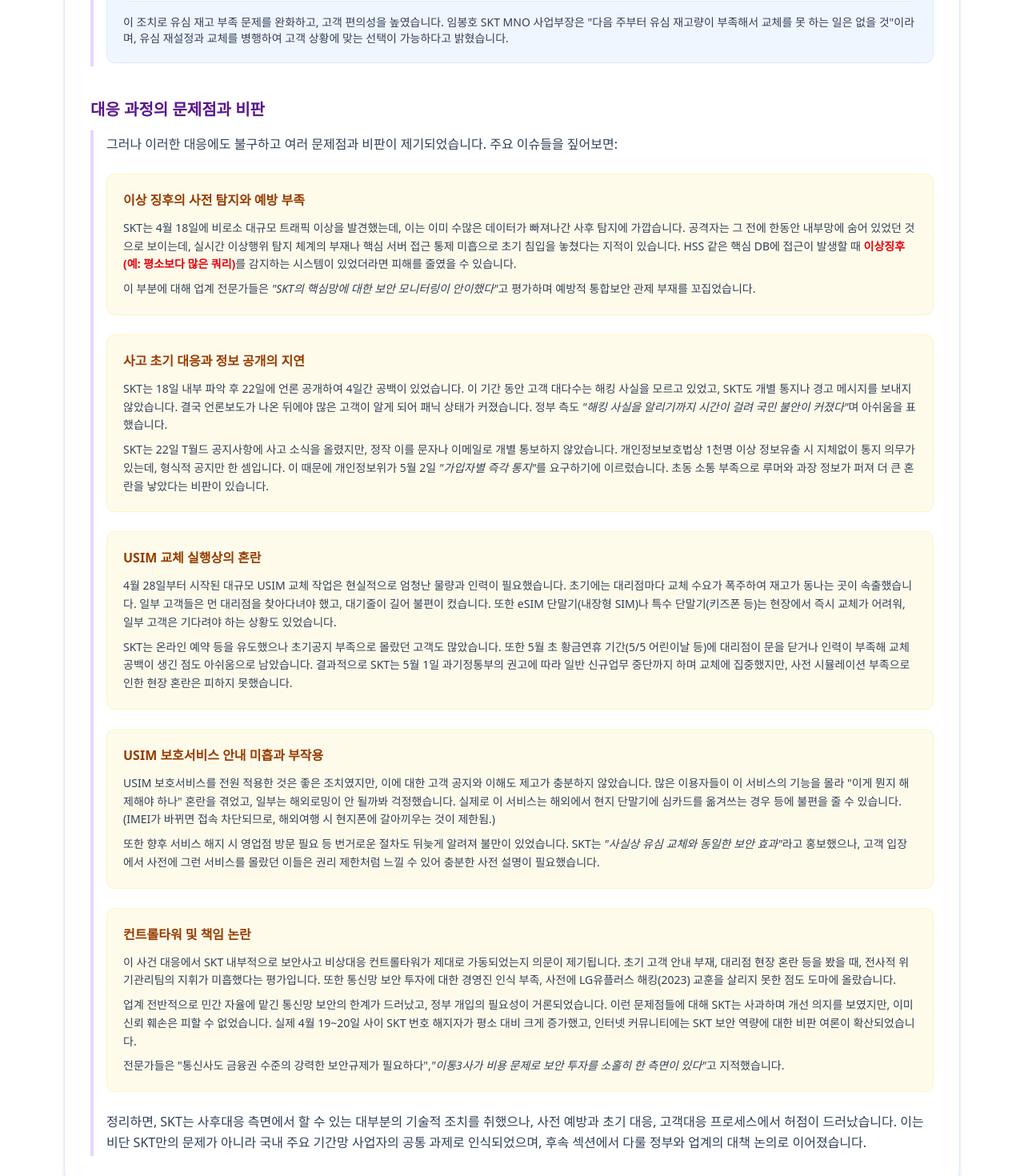
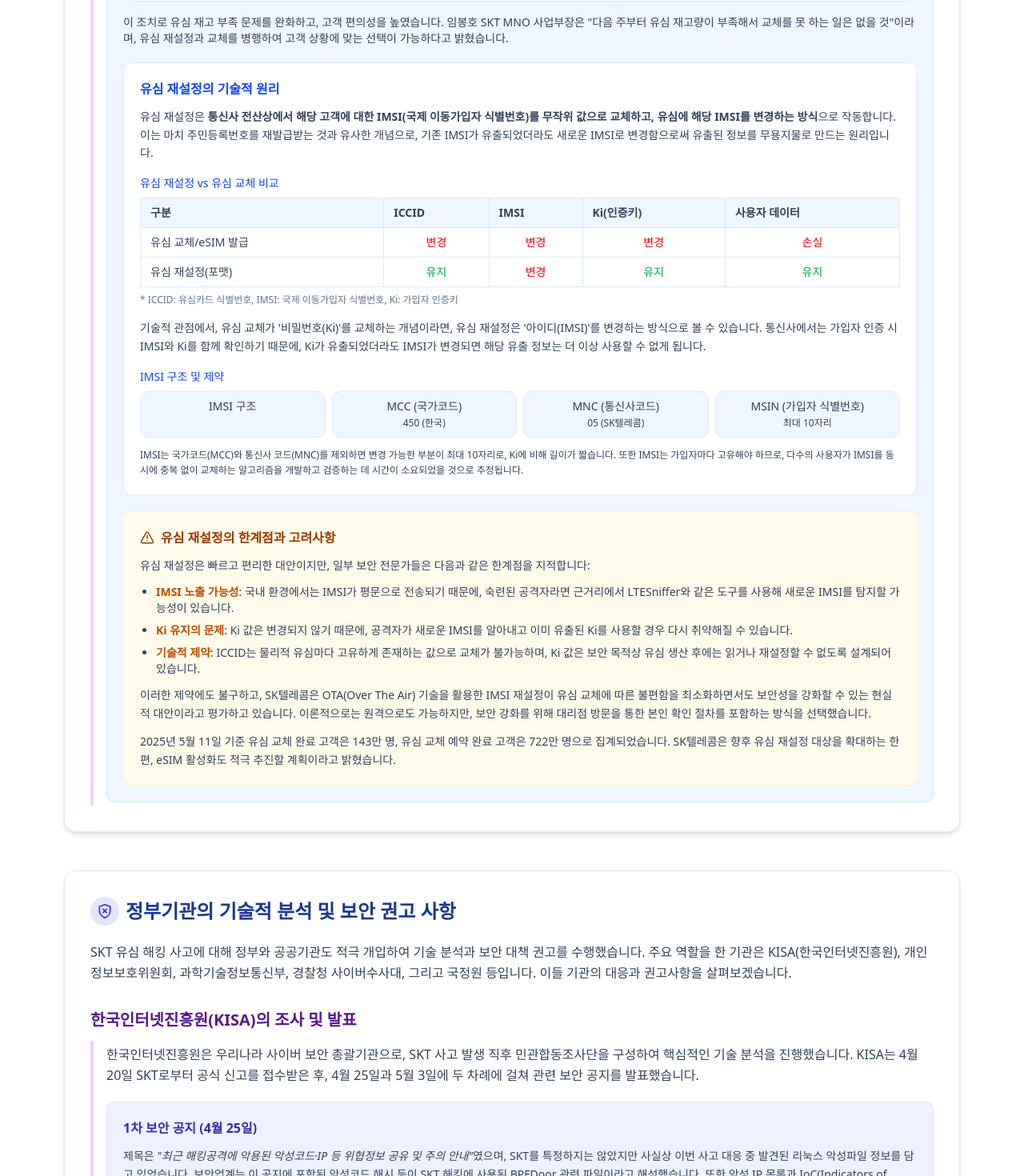
Before and after one commit to pandora0667/sk-telecom-security-incident, a Next.js app: page /response in a window 1280 px wide. Shown: the part 4240-5710 px from the top of the page at 80% size. Built offline with nearby package versions, Linux system fonts and the light colour scheme.

Commit message:
update: 2025-05-26

```diff
--- a/src/app/response/page.tsx
+++ b/src/app/response/page.tsx
@@ -412,110 +412,134 @@
                         이 조치로 유심 재고 부족 문제를 완화하고, 고객 편의성을 높였습니다. 임봉호 SKT MNO 사업부장은 &quot;다음 주부터 유심 재고량이 부족해서 교체를 못 하는 일은 없을 것&quot;이라며,
                         유심 재설정과 교체를 병행하여 고객 상황에 맞는 선택이 가능하다고 밝혔습니다.
                       </p>
-                    </div>
-                  </div>
-                </div>
 
-                {/* 4.2 대응 과정의 문제점과 비판 */}
-                <div className="mt-10">
-                  <h3 className="text-xl font-bold text-purple-900 mb-3" id="response-issues">대응 과정의 문제점과 비판</h3>
+                      <div className="bg-white rounded-lg border border-blue-100 p-5 mt-5">
+                        <h5 className="text-md font-semibold text-blue-700 mb-3">
+                          유심 재설정의 기술적 원리
+                        </h5>
 
-                  <div className="pl-4 border-l-4 border-purple-200 py-1">
-                    <p className="mb-6 leading-relaxed">
-                      그러나 이러한 대응에도 불구하고 여러 문제점과 비판이 제기되었습니다. 주요 이슈들을 짚어보면:
-                    </p>
+                        <p className="text-sm text-slate-700 leading-relaxed mb-4">
+                          유심 재설정은 <strong>통신사 전산상에서 해당 고객에 대한 IMSI(국제 이동가입자 식별번호)를 무작위 값으로 교체하고,
+                          유심에 해당 IMSI를 변경하는 방식</strong>으로 작동합니다. 이는 마치 주민등록번호를 재발급받는 것과 유사한 개념으로,
+                          기존 IMSI가 유출되었더라도 새로운 IMSI로 변경함으로써 유출된 정보를 무용지물로 만드는 원리입니다.
+                        </p>
 
-                    <div className="space-y-6">
-                      <div className="bg-amber-50 p-5 rounded-lg border border-amber-100">
-                        <h4 className="font-semibold text-amber-800 mb-3">이상 징후의 사전 탐지와 예방 부족</h4>
-                        <p className="text-sm text-slate-700 leading-relaxed">
-                          SKT는 4월 18일에 비로소 대규모 트래픽 이상을 발견했는데, 이는 이미 수많은 데이터가 빠져나간 사후 탐지에 가깝습니다.
-                          공격자는 그 전에 한동안 내부망에 숨어 있었던 것으로 보이는데, 실시간 이상행위 탐지 체계의 부재나
-                          핵심 서버 접근 통제 미흡으로 초기 침입을 놓쳤다는 지적이 있습니다.
-                          HSS 같은 핵심 DB에 접근이 발생할 때 <strong className="text-red-600">이상징후(예: 평소보다 많은 쿼리)</strong>를
-                          감지하는 시스템이 있었더라면 피해를 줄였을 수 있습니다.
+                        <div className="mb-4">
+                          <h6 className="text-sm font-medium text-blue-700 mb-2">
+                            유심 재설정 vs 유심 교체 비교
+                          </h6>
+                          <div className="overflow-x-auto">
+                            <table className="min-w-full text-sm text-left text-slate-700">
+                              <thead className="bg-blue-50">
+                                <tr>
+                                  <th className="px-3 py-2 border border-blue-100">구분</th>
+                                  <th className="px-3 py-2 border border-blue-100">ICCID</th>
+                                  <th className="px-3 py-2 border border-blue-100">IMSI</th>
+                                  <th className="px-3 py-2 border border-blue-100">Ki(인증키)</th>
+                                  <th className="px-3 py-2 border border-blue-100">사용자 데이터</th>
+                                </tr>
+                              </thead>
+                              <tbody>
+                                <tr>
+                                  <td className="px-3 py-2 border border-blue-100 font-medium">유심 교체/eSIM 발급</td>
+                                  <td className="px-3 py-2 border border-blue-100 text-center text-red-600">변경</td>
+                                  <td className="px-3 py-2 border border-blue-100 text-center text-red-600">변경</td>
+                                  <td className="px-3 py-2 border border-blue-100 text-center text-red-600">변경</td>
+                                  <td className="px-3 py-2 border border-blue-100 text-center text-red-600">손실</td>
+                                </tr>
+                                <tr>
+                                  <td className="px-3 py-2 border border-blue-100 font-medium">유심 재설정(포맷)</td>
+                                  <td className="px-3 py-2 border border-blue-100 text-center text-green-600">유지</td>
+                                  <td className="px-3 py-2 border border-blue-100 text-center text-red-600">변경</td>
+                                  <td className="px-3 py-2 border border-blue-100 text-center text-green-600">유지</td>
+                                  <td className="px-3 py-2 border border-blue-100 text-center text-green-600">유지</td>
+                                </tr>
+                              </tbody>
+                            </table>
+                          </div>
+                          <p className="text-xs text-slate-500 mt-2">
+                            * ICCID: 유심카드 식별번호, IMSI: 국제 이동가입자 식별번호, Ki: 가입자 인증키
+                          </p>
+                        </div>
+
+                        <p className="text-sm text-slate-700 leading-relaxed mb-4">
+                          기술적 관점에서, 유심 교체가 &apos;비밀번호(Ki)&apos;를 교체하는 개념이라면, 유심 재설정은 &apos;아이디(IMSI)&apos;를 변경하는
+                          방식으로 볼 수 있습니다. 통신사에서는 가입자 인증 시 IMSI와 Ki를 함께 확인하기 때문에, Ki가 유출되었더라도
+                          IMSI가 변경되면 해당 유출 정보는 더 이상 사용할 수 없게 됩니다.
                         </p>
-                        <p className="text-sm text-slate-700 leading-relaxed mt-2">
-                          이 부분에 대해 업계 전문가들은 <em>&quot;SKT의 핵심망에 대한 보안 모니터링이 안이했다&quot;</em>고 평가하며
-                          예방적 통합보안 관제 부재를 꼬집었습니다.
-                        </p>
+
+                        <div>
+                          <h6 className="text-sm font-medium text-blue-700 mb-2">
+                            IMSI 구조 및 제약
+                          </h6>
+                          <div className="grid grid-cols-1 md:grid-cols-4 gap-2 text-sm">
+                            <div className="bg-blue-50 p-2 rounded-lg border border-blue-100 font-medium text-center">
+                              IMSI 구조
+                            </div>
+                            <div className="bg-blue-50 p-2 rounded-lg border border-blue-100 text-center">
+                              MCC (국가코드)<br />
+                              <span className="text-xs">450 (한국)</span>
+                            </div>
+                            <div className="bg-blue-50 p-2 rounded-lg border border-blue-100 text-center">
+                              MNC (통신사코드)<br />
+                              <span className="text-xs">05 (SK텔레콤)</span>
+                            </div>
+                            <div className="bg-blue-50 p-2 rounded-lg border border-blue-100 text-center">
+                              MSIN (가입자 식별번호)<br />
+                              <span className="text-xs">최대 10자리</span>
+                            </div>
+                          </div>
+                          <p className="text-xs text-slate-700 mt-3 leading-relaxed">
+                            IMSI는 국가코드(MCC)와 통신사 코드(MNC)를 제외하면 변경 가능한 부분이 최대 10자리로, Ki에 비해
+                            길이가 짧습니다. 또한 IMSI는 가입자마다 고유해야 하므로, 다수의 사용자가 IMSI를 동시에 중복 없이
+                            교체하는 알고리즘을 개발하고 검증하는 데 시간이 소요되었을 것으로 추정됩니다.
+                          </p>
+                        </div>
                       </div>
 
-                      <div className="bg-amber-50 p-5 rounded-lg border border-amber-100">
-                        <h4 className="font-semibold text-amber-800 mb-3">사고 초기 대응과 정보 공개의 지연</h4>
-                        <p className="text-sm text-slate-700 leading-relaxed">
-                          SKT는 18일 내부 파악 후 22일에 언론 공개하여 4일간 공백이 있었습니다.
-                          이 기간 동안 고객 대다수는 해킹 사실을 모르고 있었고, SKT도 개별 통지나 경고 메시지를 보내지 않았습니다.
-                          결국 언론보도가 나온 뒤에야 많은 고객이 알게 되어 패닉 상태가 커졌습니다.
-                          정부 측도 <em>&quot;해킹 사실을 알리기까지 시간이 걸려 국민 불안이 커졌다&quot;</em>며 아쉬움을 표했습니다.
-                        </p>
-                        <p className="text-sm text-slate-700 leading-relaxed mt-2">
-                          SKT는 22일 T월드 공지사항에 사고 소식을 올렸지만, 정작 이를 문자나 이메일로 개별 통보하지 않았습니다.
-                          개인정보보호법상 1천명 이상 정보유출 시 지체없이 통지 의무가 있는데, 형식적 공지만 한 셈입니다.
-                          이 때문에 개인정보위가 5월 2일 <em>&quot;가입자별 즉각 통지&quot;</em>를 요구하기에 이르렀습니다.
-                          초동 소통 부족으로 루머와 과장 정보가 퍼져 더 큰 혼란을 낳았다는 비판이 있습니다.
-                        </p>
-                      </div>
+                      <div className="bg-amber-50 rounded-lg border border-amber-100 p-5 mt-5">
+                        <h5 className="text-md font-semibold text-amber-800 mb-3 flex items-center">
+                          <svg xmlns="http://www.w3.org/2000/svg" width="18" height="18" viewBox="0 0 24 24" fill="none" stroke="currentColor" strokeWidth="2" strokeLinecap="round" strokeLinejoin="round" className="mr-2">
+                            <path d="m21.73 18-8-14a2 2 0 0 0-3.48 0l-8 14A2 2 0 0 0 4 21h16a2 2 0 0 0 1.73-3Z" />
+                            <line x1="12" y1="9" x2="12" y2="13" />
+                            <line x1="12" y1="17" x2="12.01" y2="17" />
+                          </svg>
+                          유심 재설정의 한계점과 고려사항
+                        </h5>
 
-                      <div className="bg-amber-50 p-5 rounded-lg border border-amber-100">
-                        <h4 className="font-semibold text-amber-800 mb-3">USIM 교체 실행상의 혼란</h4>
-                        <p className="text-sm text-slate-700 leading-relaxed">
-                          4월 28일부터 시작된 대규모 USIM 교체 작업은 현실적으로 엄청난 물량과 인력이 필요했습니다.
-                          초기에는 대리점마다 교체 수요가 폭주하여 재고가 동나는 곳이 속출했습니다.
-                          일부 고객들은 먼 대리점을 찾아다녀야 했고, 대기줄이 길어 불편이 컸습니다.
-                          또한 eSIM 단말기(내장형 SIM)나 특수 단말기(키즈폰 등)는 현장에서 즉시 교체가 어려워,
-                          일부 고객은 기다려야 하는 상황도 있었습니다.
-                        </p>
-                        <p className="text-sm text-slate-700 leading-relaxed mt-2">
-                          SKT는 온라인 예약 등을 유도했으나 초기공지 부족으로 몰랐던 고객도 많았습니다.
-                          또한 5월 초 황금연휴 기간(5/5 어린이날 등)에 대리점이 문을 닫거나 인력이 부족해 교체 공백이 생긴 점도
-                          아쉬움으로 남았습니다. 결과적으로 SKT는 5월 1일 과기정통부의 권고에 따라 일반 신규업무 중단까지 하며
-                          교체에 집중했지만, 사전 시뮬레이션 부족으로 인한 현장 혼란은 피하지 못했습니다.
-                        </p>
-                      </div>
+                        <div className="space-y-3 text-sm text-slate-700">
+                          <p className="leading-relaxed">
+                            유심 재설정은 빠르고 편리한 대안이지만, 일부 보안 전문가들은 다음과 같은 한계점을 지적합니다:
+                          </p>
 
-                      <div className="bg-amber-50 p-5 rounded-lg border border-amber-100">
-                        <h4 className="font-semibold text-amber-800 mb-3">USIM 보호서비스 안내 미흡과 부작용</h4>
-                        <p className="text-sm text-slate-700 leading-relaxed">
-                          USIM 보호서비스를 전원 적용한 것은 좋은 조치였지만, 이에 대한 고객 공지와 이해도 제고가 충분하지 않았습니다.
-                          많은 이용자들이 이 서비스의 기능을 몰라 &quot;이게 뭔지 해제해야 하나&quot; 혼란을 겪었고,
-                          일부는 해외로밍이 안 될까봐 걱정했습니다. 실제로 이 서비스는 해외에서 현지 단말기에 심카드를 옮겨쓰는 경우 등에
-                          불편을 줄 수 있습니다. (IMEI가 바뀌면 접속 차단되므로, 해외여행 시 현지폰에 갈아끼우는 것이 제한됨.)
-                        </p>
-                        <p className="text-sm text-slate-700 leading-relaxed mt-2">
-                          또한 향후 서비스 해지 시 영업점 방문 필요 등 번거로운 절차도 뒤늦게 알려져 불만이 있었습니다.
-                          SKT는 <em>&quot;사실상 유심 교체와 동일한 보안 효과&quot;</em>라고 홍보했으나, 고객 입장에서 사전에 그런 서비스를
-                          몰랐던 이들은 권리 제한처럼 느낄 수 있어 충분한 사전 설명이 필요했습니다.
-                        </p>
-                      </div>
+                          <ul className="list-disc pl-5 space-y-2">
+                            <li>
+                              <strong className="text-amber-700">IMSI 노출 가능성</strong>: 국내 환경에서는 IMSI가 평문으로 전송되기 때문에,
+                              숙련된 공격자라면 근거리에서 LTESniffer와 같은 도구를 사용해 새로운 IMSI를 탐지할 가능성이 있습니다.
+                            </li>
+                            <li>
+                              <strong className="text-amber-700">Ki 유지의 문제</strong>: Ki 값은 변경되지 않기 때문에, 공격자가 새로운 IMSI를
+                              알아내고 이미 유출된 Ki를 사용할 경우 다시 취약해질 수 있습니다.
+                            </li>
+                            <li>
+                              <strong className="text-amber-700">기술적 제약</strong>: ICCID는 물리적 유심마다 고유하게 존재하는 값으로 교체가 불가능하며,
+                              Ki 값은 보안 목적상 유심 생산 후에는 읽거나 재설정할 수 없도록 설계되어 있습니다.
+                            </li>
+                          </ul>
 
-                      <div className="bg-amber-50 p-5 rounded-lg border border-amber-100">
-                        <h4 className="font-semibold text-amber-800 mb-3">컨트롤타워 및 책임 논란</h4>
-                        <p className="text-sm text-slate-700 leading-relaxed">
-                          이 사건 대응에서 SKT 내부적으로 보안사고 비상대응 컨트롤타워가 제대로 가동되었는지 의문이 제기됩니다.
-                          초기 고객 안내 부재, 대리점 현장 혼란 등을 봤을 때, 전사적 위기관리팀의 지휘가 미흡했다는 평가입니다.
-                          또한 통신망 보안 투자에 대한 경영진 인식 부족, 사전에 LG유플러스 해킹(2023) 교훈을 살리지 못한 점도
-                          도마에 올랐습니다.
-                        </p>
-                        <p className="text-sm text-slate-700 leading-relaxed mt-2">
-                          업계 전반적으로 민간 자율에 맡긴 통신망 보안의 한계가 드러났고, 정부 개입의 필요성이 거론되었습니다.
-                          이런 문제점들에 대해 SKT는 사과하며 개선 의지를 보였지만, 이미 신뢰 훼손은 피할 수 없었습니다.
-                          실제 4월 19~20일 사이 SKT 번호 해지자가 평소 대비 크게 증가했고, 인터넷 커뮤니티에는
-                          SKT 보안 역량에 대한 비판 여론이 확산되었습니다.
-                        </p>
-                        <p className="text-sm text-slate-700 leading-relaxed mt-2">
-                          전문가들은 &quot;통신사도 금융권 수준의 강력한 보안규제가 필요하다&quot;,
-                          <em>&quot;이통3사가 비용 문제로 보안 투자를 소홀히 한 측면이 있다&quot;</em>고 지적했습니다.
-                        </p>
+                          <p className="mt-3 leading-relaxed">
+                            이러한 제약에도 불구하고, SK텔레콤은 OTA(Over The Air) 기술을 활용한 IMSI 재설정이 유심 교체에 따른 불편함을 최소화하면서도
+                            보안성을 강화할 수 있는 현실적 대안이라고 평가하고 있습니다. 이론적으로는 원격으로도 가능하지만, 보안 강화를 위해
+                            대리점 방문을 통한 본인 확인 절차를 포함하는 방식을 선택했습니다.
+                          </p>
+
+                          <p className="leading-relaxed">
+                            2025년 5월 11일 기준 유심 교체 완료 고객은 143만 명, 유심 교체 예약 완료 고객은 722만 명으로 집계되었습니다.
+                            SK텔레콤은 향후 유심 재설정 대상을 확대하는 한편, eSIM 활성화도 적극 추진할 계획이라고 밝혔습니다.
+                          </p>
+                        </div>
                       </div>
                     </div>
-
-                    <p className="mt-6 leading-relaxed">
-                      정리하면, SKT는 사후대응 측면에서 할 수 있는 대부분의 기술적 조치를 취했으나,
-                      사전 예방과 초기 대응, 고객대응 프로세스에서 허점이 드러났습니다.
-                      이는 비단 SKT만의 문제가 아니라 국내 주요 기간망 사업자의 공통 과제로 인식되었으며,
-                      후속 섹션에서 다룰 정부와 업계의 대책 논의로 이어졌습니다.
-                    </p>
                   </div>
                 </div>
               </div>
@@ -727,6 +751,64 @@
                         <p className="text-sm text-slate-700 leading-relaxed mt-2">
                           KISA 등의 권고사항은 사실상 <strong className="text-blue-700">&quot;이런 해킹이 다시 발생하지 않도록 하라&quot;</strong>는 가이드라인으로,
                           통신사들은 이를 토대로 보안투자를 확대할 압력을 받게 되었습니다.
+                        </p>
+                      </div>
+                    </div>
+                  </div>
+                </div>
+
+                {/* 5.3 국가 통신망 전수조사 확대 */}
+                <div className="mt-10">
+                  <h3 className="text-xl font-bold text-purple-900 mb-3" id="national-telecom-audit">국가 통신망 전수조사 확대</h3>
+
+                  <div className="pl-4 border-l-4 border-purple-200 py-1">
+                    <div className="space-y-6">
+                      <div className="bg-indigo-50 p-5 rounded-lg border border-indigo-100">
+                        <h4 className="font-semibold text-indigo-800 mb-3">KT, LG유플러스 직접 점검 착수 (2025.05.26)</h4>
+                        <p className="text-sm text-slate-700 leading-relaxed">
+                          2025년 5월 26일, SKT 해킹 사건을 조사하고 있는 민관합동조사단이 KT와 LG유플러스의 해킹 피해 여부에 대해서도
+                          직접 점검에 착수했습니다. 이는 BPF도어 악성코드를 사용한 SKT 해킹 집단이 국내 다른 통신사에도 사이버 공격을
+                          시도했을 것이라는 추측에 따른 선제적 조치입니다.
+                        </p>
+                        <p className="text-sm text-slate-700 leading-relaxed mt-2">
+                          과학기술정보통신부는 지난 5월 12일 통신·플랫폼사 보안 점검 태스크포스(TF)를 구성해
+                          사이버 공격 취약점을 점검 중이라고 밝혔습니다. 조사단은 SKT의 서버 점검에 사용한
+                          <strong className="text-indigo-700"> 악성코드 변종 202종</strong>에 대한 백신을
+                          KT와 LG유플러스 서버에 적용해 감염된 곳이 있는지 면밀히 조사하고 있습니다.
+                        </p>
+                      </div>
+
+                      <div className="bg-white p-5 rounded-lg border border-indigo-100">
+                        <h4 className="font-semibold text-indigo-800 mb-3">국가 통신망 전수조사의 의미</h4>
+                        <p className="text-sm text-slate-700 leading-relaxed">
+                          한국인터넷진흥원(KISA) 등 보안 전문가로 구성된 점검 인력이 두 통신사 서버를 대상으로
+                          SKT 해킹 사고 조사 방식에서 사용된 악성코드 검출 방법을 적용하고 있습니다.
+                          이는 국가 핵심 인프라인 통신망에 대한 포괄적 보안 점검이라는 점에서 의미가 큽니다.
+                        </p>
+                        <p className="text-sm text-slate-700 leading-relaxed mt-2">
+                          조사단은 <em>&quot;KT와 LG유플러스에 대한 점검을 최대한 신속하게 마무리할 계획이며
+                          국민 피해가 있을 수 있는 정황이 발견되는 즉시 투명하게 공개하고 침해 사고 처리
+                          절차에 따라 조치할 것&quot;</em>이라고 설명했습니다.
+                        </p>
+                        <p className="text-sm text-slate-700 leading-relaxed mt-2">
+                          다만 현재까지 조사에서 KT와 LG유플러스에 대한 해킹 특이점은 발견되지 않은 것으로 알려졌습니다.
+                          과기정통부는 <em>&quot;현재까지 조사에서 특이점은 발견되지 않았다&quot;</em>며 <em>&quot;국민들의 불안 해소를 위해
+                          상호 협의 하에 참여한 것&quot;</em>이라고 설명했습니다.
+                        </p>
+                      </div>
+
+                      <div className="bg-green-50 p-5 rounded-lg border border-green-100">
+                        <h4 className="font-semibold text-green-800 mb-3">통신3사 협력 강화 방안</h4>
+                        <p className="text-sm text-slate-700 leading-relaxed">
+                          이번 전수조사를 계기로 통신3사는 사이버 보안 정보 공유체계를 강화하고
+                          공동 대응 매뉴얼을 마련하기로 했습니다. 특히 BPF도어와 같은 스텔스 백도어
+                          탐지를 위한 통합 모니터링 시스템 구축도 검토 중입니다.
+                        </p>
+                        <p className="text-sm text-slate-700 leading-relaxed mt-2">
+                          과기정통부는 정기적인 통신망 보안 점검을 의무화하는 법안도 추진하며,
+                          앞으로는 연 1회 이상 통신사 핵심 인프라에 대한 정밀 보안 진단을
+                          실시할 계획이라고 밝혔습니다. 이는 국가 통신망 보안 체계의 근본적 강화를
+                          위한 조치로 평가됩니다.
                         </p>
                       </div>
                     </div>
```
Also changed, not shown: src/app/timeline/page.tsx (+21 -3 lines), src/lib/data/timeline.ts (+10 -2 lines).
